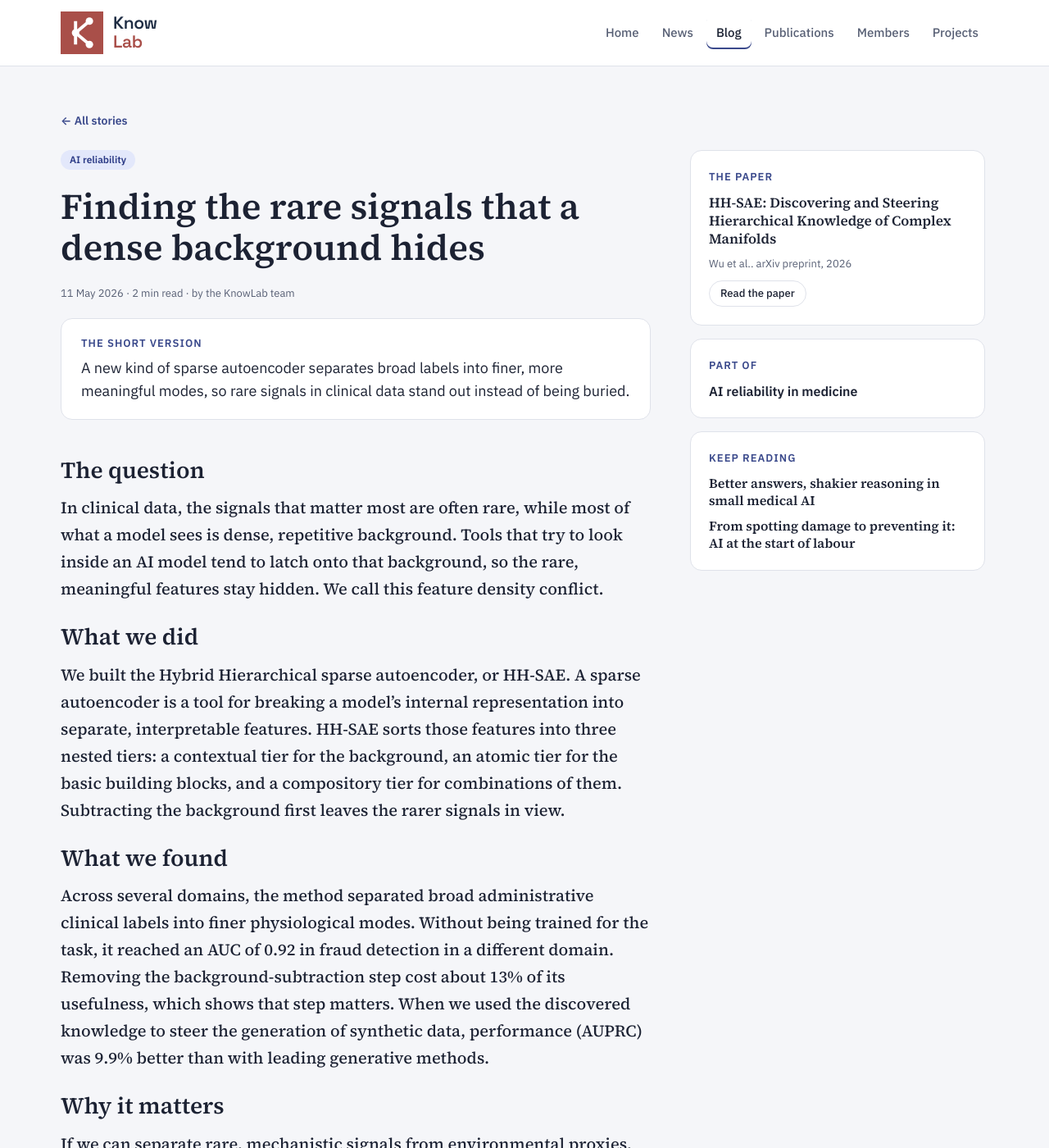
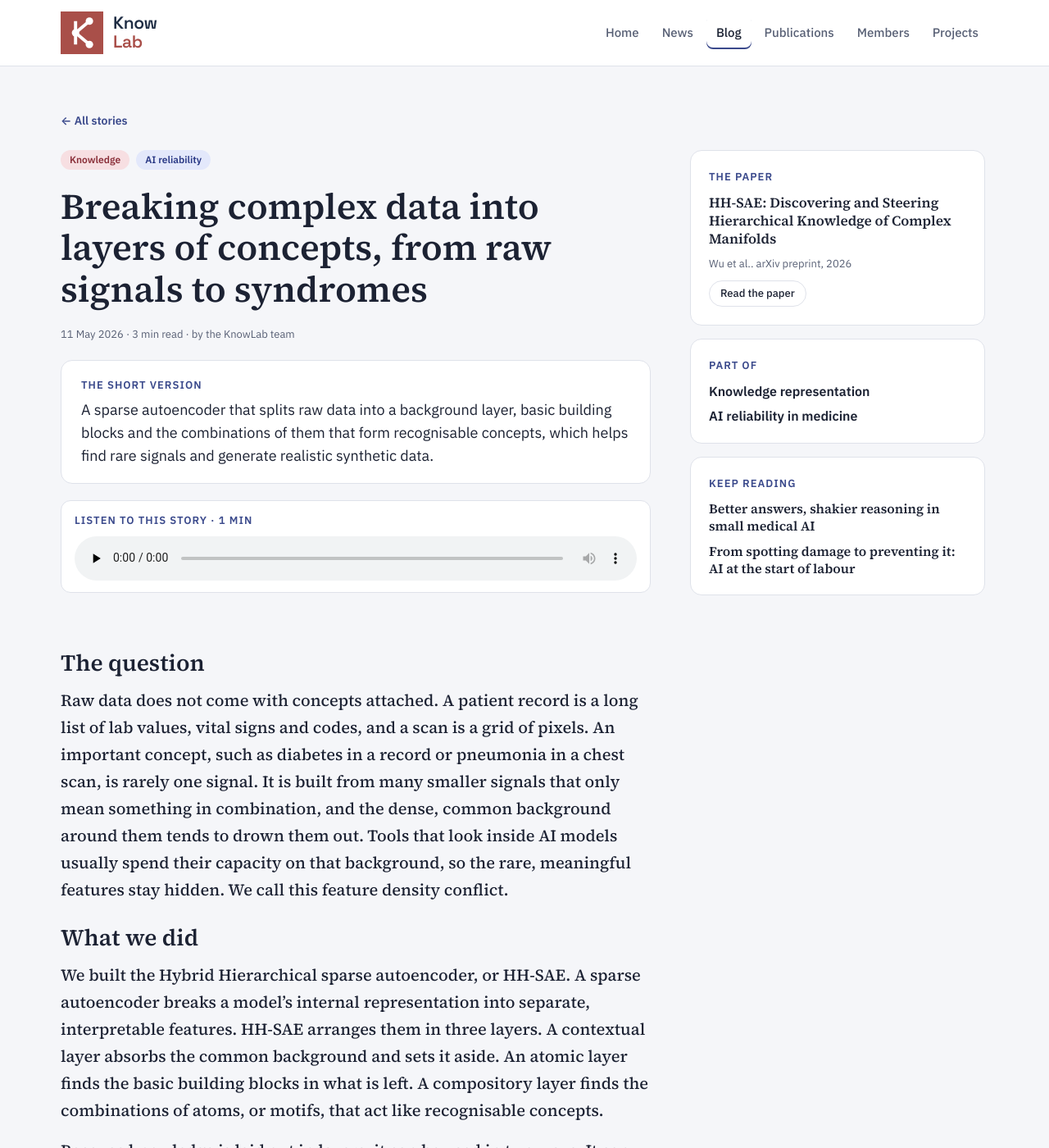
Before and after one commit to knowlab/knowlab.github.io, a Jekyll site: the page built from _stories/hh-sae.md, in a window 1280 px wide and 1400 px high. Shown: the whole window at 82% size. Built offline with Jekyll 4.4.1, drawn with Linux system fonts in a browser that asks for light colours; some of the changed text lies outside the part shown.

Commit message:
HH-SAE story and audio; rename topic to Knowledge representation; add research umbrella line

```diff
--- a/_data/topics.yml
+++ b/_data/topics.yml
@@ -20,7 +20,7 @@
   icon: '<path d="M12 3l9 5-9 5-9-5z"/><path d="M3 12.5l9 5 9-5"/><path d="M3 17l9 5 9-5"/>'
 - slug: knowledge-graphs
   cls: t4
-  name: Knowledge graphs and ontologies
-  short: Knowledge graphs
-  blurb: Medical knowledge as graphs and ontologies, so diagnosis, phenotyping and reasoning stay traceable.
+  name: Knowledge representation
+  short: Knowledge
+  blurb: How medical knowledge is represented, as explicit graphs and ontologies and as structure learned inside models, so it can be inspected, traced and reused.
   icon: '<circle cx="6" cy="6" r="2.5"/><circle cx="18" cy="7" r="2.5"/><circle cx="12" cy="18" r="2.5"/><path d="M8.3 7l7.3 .3M7.3 8.2l3.6 7.6M16.9 9.3l-3.7 6.8"/>'
--- a/_stories/hh-sae.md
+++ b/_stories/hh-sae.md
@@ -1,28 +1,34 @@
 ---
 layout: story
-title: "Finding the rare signals that a dense background hides"
-summary: "A new kind of sparse autoencoder separates broad labels into finer, more meaningful modes, so rare signals in clinical data stand out instead of being buried."
-topics: [reliability]
+title: "Breaking complex data into layers of concepts, from raw signals to syndromes"
+summary: "A sparse autoencoder that splits raw data into a background layer, basic building blocks and the combinations of them that form recognisable concepts, which helps find rare signals and generate realistic synthetic data."
+topics: [knowledge-graphs, reliability]
 paper_title: "HH-SAE: Discovering and Steering Hierarchical Knowledge of Complex Manifolds"
 paper_url: https://arxiv.org/abs/2605.10536
 authors: Wu et al.
 venue: "arXiv preprint, 2026"
 news: HH-SAE
+audio: audio/hh-sae.mp3
+audio_minutes: 1
 byline: by the KnowLab team
 date: 2026-05-11
 ---
 ## The question
 
-In clinical data, the signals that matter most are often rare, while most of what a model sees is dense, repetitive background. Tools that try to look inside an AI model tend to latch onto that background, so the rare, meaningful features stay hidden. We call this feature density conflict.
+Raw data does not come with concepts attached. A patient record is a long list of lab values, vital signs and codes, and a scan is a grid of pixels. An important concept, such as diabetes in a record or pneumonia in a chest scan, is rarely one signal. It is built from many smaller signals that only mean something in combination, and the dense, common background around them tends to drown them out. Tools that look inside AI models usually spend their capacity on that background, so the rare, meaningful features stay hidden. We call this feature density conflict.
 
 ## What we did
 
-We built the Hybrid Hierarchical sparse autoencoder, or HH-SAE. A sparse autoencoder is a tool for breaking a model's internal representation into separate, interpretable features. HH-SAE sorts those features into three nested tiers: a contextual tier for the background, an atomic tier for the basic building blocks, and a compository tier for combinations of them. Subtracting the background first leaves the rarer signals in view.
+We built the Hybrid Hierarchical sparse autoencoder, or HH-SAE. A sparse autoencoder breaks a model's internal representation into separate, interpretable features. HH-SAE arranges them in three layers. A contextual layer absorbs the common background and sets it aside. An atomic layer finds the basic building blocks in what is left. A compository layer finds the combinations of atoms, or motifs, that act like recognisable concepts.
+
+Because knowledge is laid out in layers, it can be used in two ways. It can pick out diseases and events, for classification and prediction. And it can generate synthetic data by switching on chosen motifs, so the data follows a discovered mechanism instead of only copying statistics.
 
 ## What we found
 
-Across several domains, the method separated broad administrative clinical labels into finer physiological modes. Without being trained for the task, it reached an AUC of 0.92 in fraud detection in a different domain. Removing the background-subtraction step cost about 13% of its usefulness, which shows that step matters. When we used the discovered knowledge to steer the generation of synthetic data, performance (AUPRC) was 9.9% better than with leading generative methods.
+In hospital records, the method split a broad group of patients labelled as diabetic into three distinct physiological patterns: kidney and electrolyte failure, a stable chronic group, and unstable blood sugar. It also recovered 45 patients whom simpler models missed. They looked quiet on paper, but several small signals were firing together before any single marker reached a clinical alert level.
+
+The same idea carried over to a different field. Without retraining, it reached an AUC of 0.92 in fraud detection. Removing the background-subtraction step cost about 13% of its usefulness, which shows that step matters. When we used the discovered motifs to steer the generation of synthetic data, performance (AUPRC) was 9.9% better than with leading generative methods.
 
 ## Why it matters
 
-If we can separate rare, mechanistic signals from environmental proxies, we can better judge what a clinical AI model has really learned and where it might fail. This is a preprint and has not been peer reviewed, and the results come from a limited set of domains.
+If knowledge can be laid out in layers, we can see which concepts a model has found, and use them to detect rare events earlier and to build training data that follows a mechanism rather than only the statistics. This is a preprint and has not been peer reviewed. The results come from hospital records and fraud data, and the motifs it finds still need checking by domain experts.
--- a/blog/topic/knowledge-graphs.html
+++ b/blog/topic/knowledge-graphs.html
@@ -1,6 +1,6 @@
 ---
 layout: blog
-title: Knowledge graphs and ontologies
+title: Knowledge representation
 topic: knowledge-graphs
 permalink: /blog/topic/knowledge-graphs/
 ---
--- a/index.html
+++ b/index.html
@@ -42,6 +42,7 @@ home: true
       <div>
         <div class="eyebrow">Research</div>
         <h2 class="serif">What we work on</h2>
+        <p class="lede">One question runs through it all: how knowledge is carried in health data, made explicit, learned by models, and tested before anyone relies on it.</p>
       </div>
       <div class="seg" role="group" aria-label="Show research by" data-for="research-panel" data-default="method">
         <button type="button" data-axis="method" class="on" aria-pressed="true">Methods</button>
```
Also changed, not shown: 1 other file.
